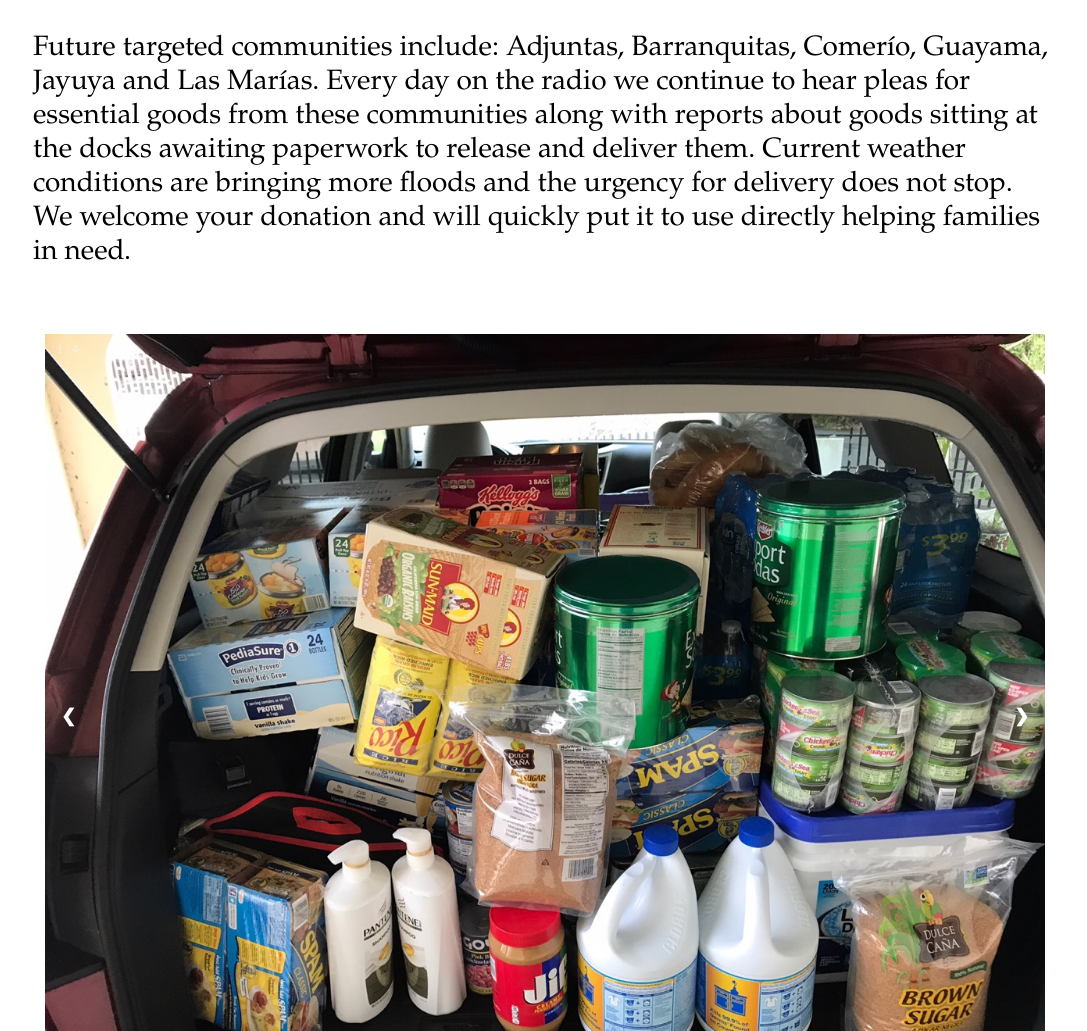
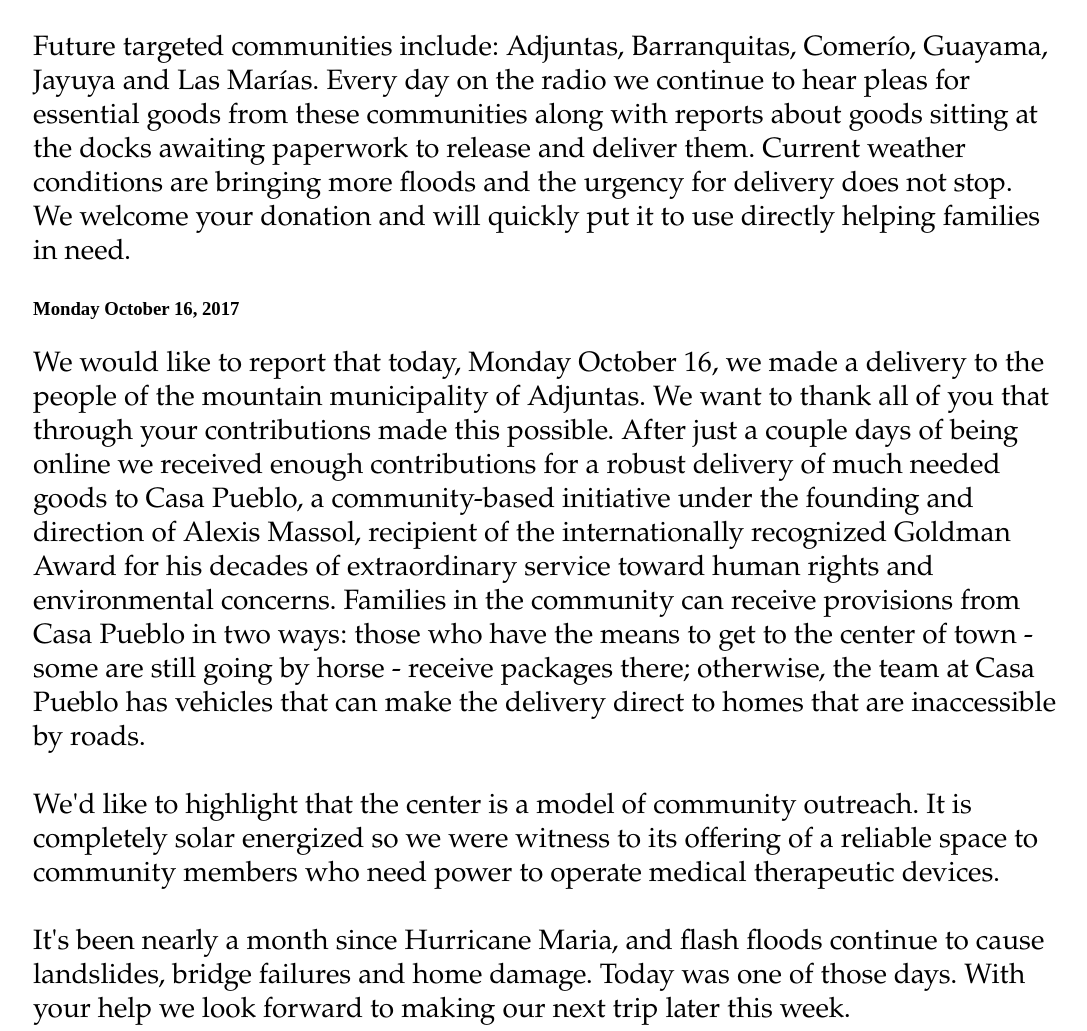
Before and after one commit to seenordrew/mypartforpuertorico, a plain HTML site: page recent-activity/index.html in a window 1280 px wide. Shown: the part 1069-2100 px from the top of the page, without its empty margins (95-1182 px from the left). Drawn offline with Linux system fonts and the light colour scheme.

Commit message:
Add files via upload

```diff
--- a/recent-activity/index.html
+++ b/recent-activity/index.html
@@ -47,8 +47,15 @@
 	<h1>Recent Activity</h1>
         <p>Our first delivery was small - six packages of new underwear to a family in San Sebastián that lost their home and all its contents. Our most recent delivery was to Félix Seijó School, a refuge site for families in the municipality of Utuado in the central mountain range of the island. We took a carload of clothing items along with provisions we were able to purchase in San Juan, including gallon jugs of drinking water, Pediasure, Ensure, nuts, raisins, dry cereal, fruit punch, canned meats, and diapers.<br><br>
 
-Future targeted communities include: Adjuntas, Barranquitas, Comerío, Guayama, Jayuya and Las Marías. Every day on the radio we continue to hear pleas for essential goods from these communities along with reports about goods sitting at the docks awaiting paperwork to release and deliver them. Current weather conditions are bringing more floods and the urgency for delivery does not stop. We welcome your donation and will quickly put it to use directly helping families in need.</p><br><br>
+Future targeted communities include: Adjuntas, Barranquitas, Comerío, Guayama, Jayuya and Las Marías. Every day on the radio we continue to hear pleas for essential goods from these communities along with reports about goods sitting at the docks awaiting paperwork to release and deliver them. Current weather conditions are bringing more floods and the urgency for delivery does not stop. We welcome your donation and will quickly put it to use directly helping families in need.</p>
 
+<h3>Monday October 16, 2017</h2>
+
+<p>We would like to report that today, Monday October 16, we made a delivery to the people of the mountain municipality of Adjuntas. We want to thank all of you that through your contributions made this possible. After just a couple days of being online we received enough contributions for a robust delivery of much needed goods to Casa Pueblo, a community-based initiative under the founding and direction of Alexis Massol, recipient of the internationally recognized Goldman Award for his decades of extraordinary service toward human rights and environmental concerns. Families in the community can receive provisions from Casa Pueblo in two ways: those who have the means to get to the center of town - some are still going by horse - receive packages there; otherwise, the team at Casa Pueblo has vehicles that can make the delivery direct to homes that are inaccessible by roads.<br><br>
+
+We'd like to highlight that the center is a model of community outreach. It is completely solar energized so we were witness to its offering of a reliable space to community members who need power to operate medical therapeutic  devices.<br><br>
+
+It's been nearly a month since Hurricane Maria, and flash floods continue to cause landslides, bridge failures and home damage. Today was one of those days. With your help we look forward to making our next trip later this week.</p><br>
 <div class="slideshow-container">
               <div class="mySlides fade">
                 <div class="numbertext">1 / 4</div>
```
